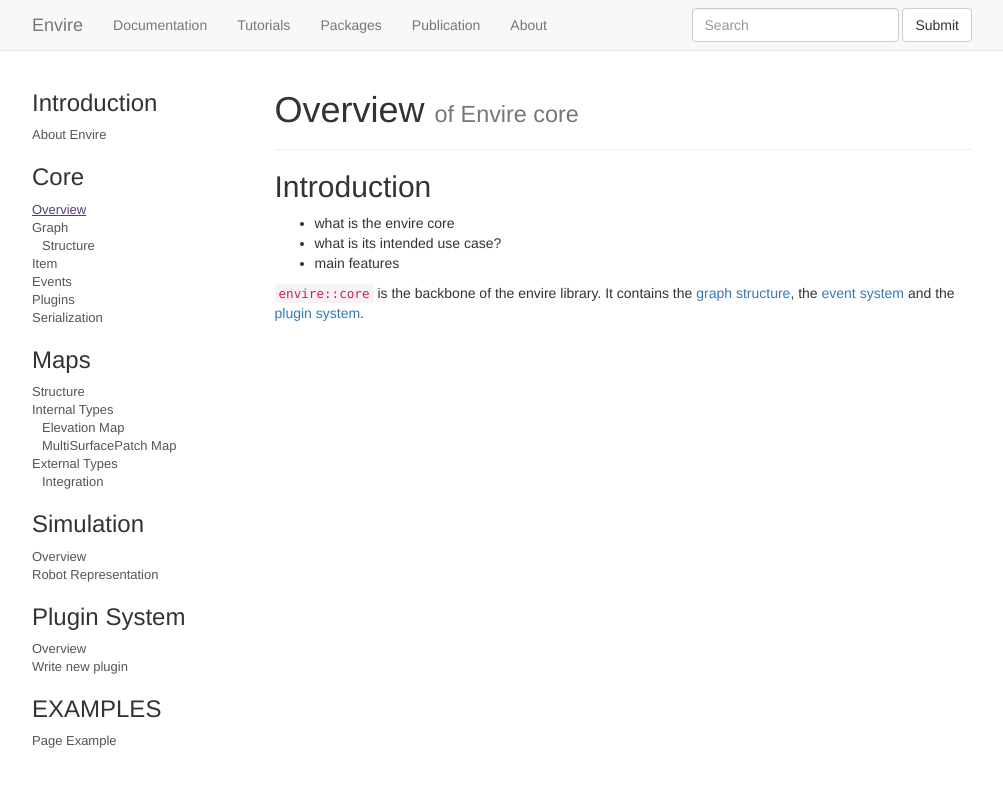
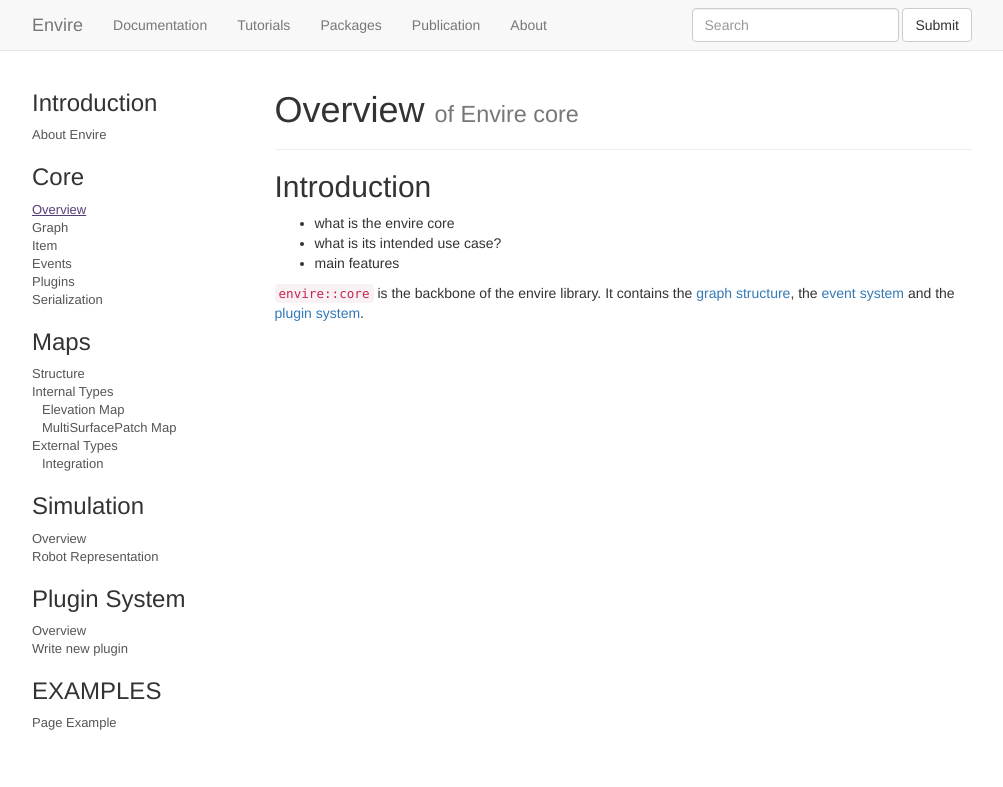
Before and after one commit to envire/envire.github.io, a Jekyll site: the page built from docs/core_overview.md, in a window 1280 px wide. Shown: the top 787 px of the page, without its empty margins (138-1141 px from the left). Built offline with Jekyll 4.4.1, drawn with Linux system fonts in a browser that asks for light colours; nearby versions of some CDN libraries.

Commit message:
removed graph subitem

```diff
--- a/_data/nav_docs.yml
+++ b/_data/nav_docs.yml
@@ -9,8 +9,6 @@
   - id: core_graph
     title: Graph
     subitems:
-      - id: graph_structure_internal
-        title: Structure
   - id: core_item
     title: Item
   - id: core_events
```
